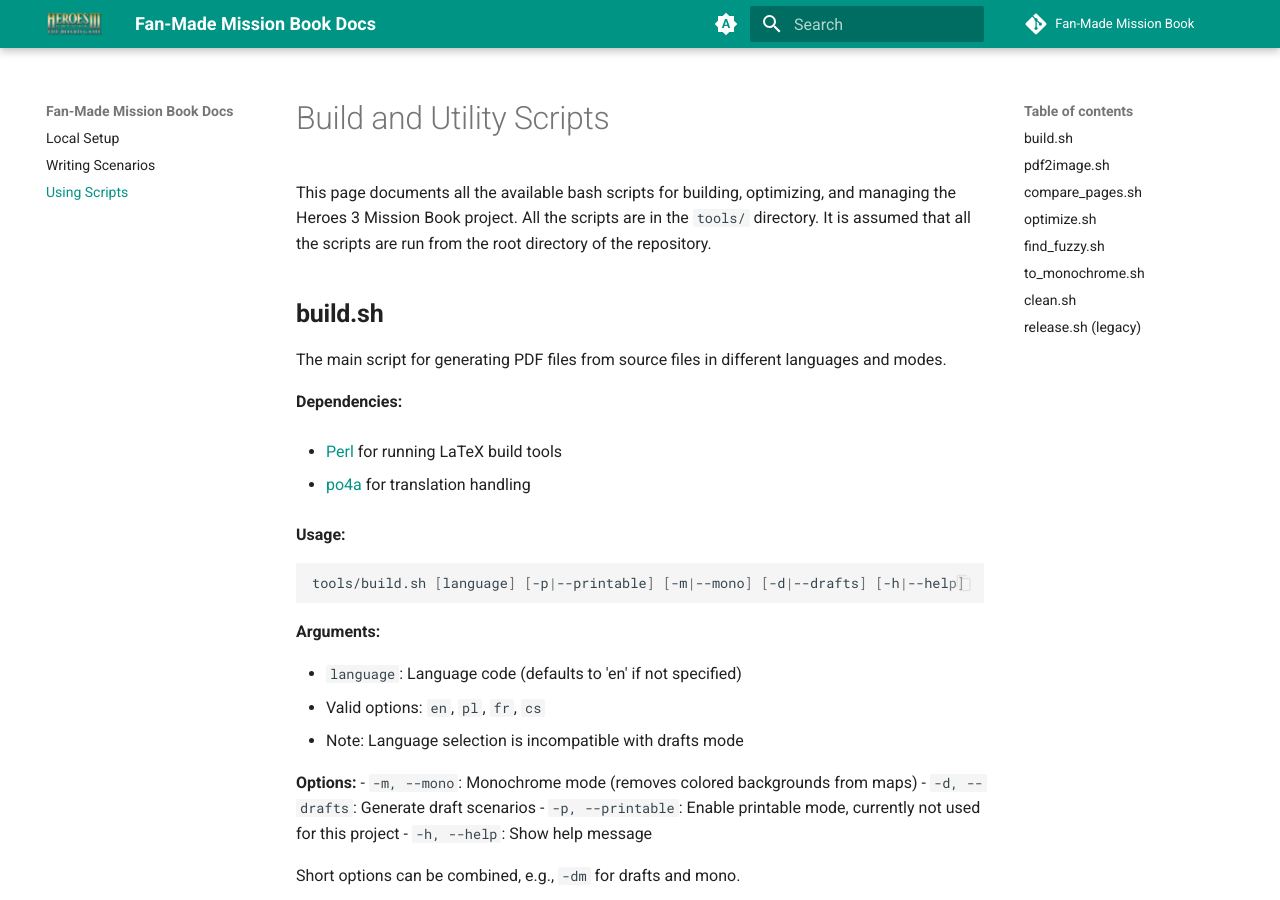
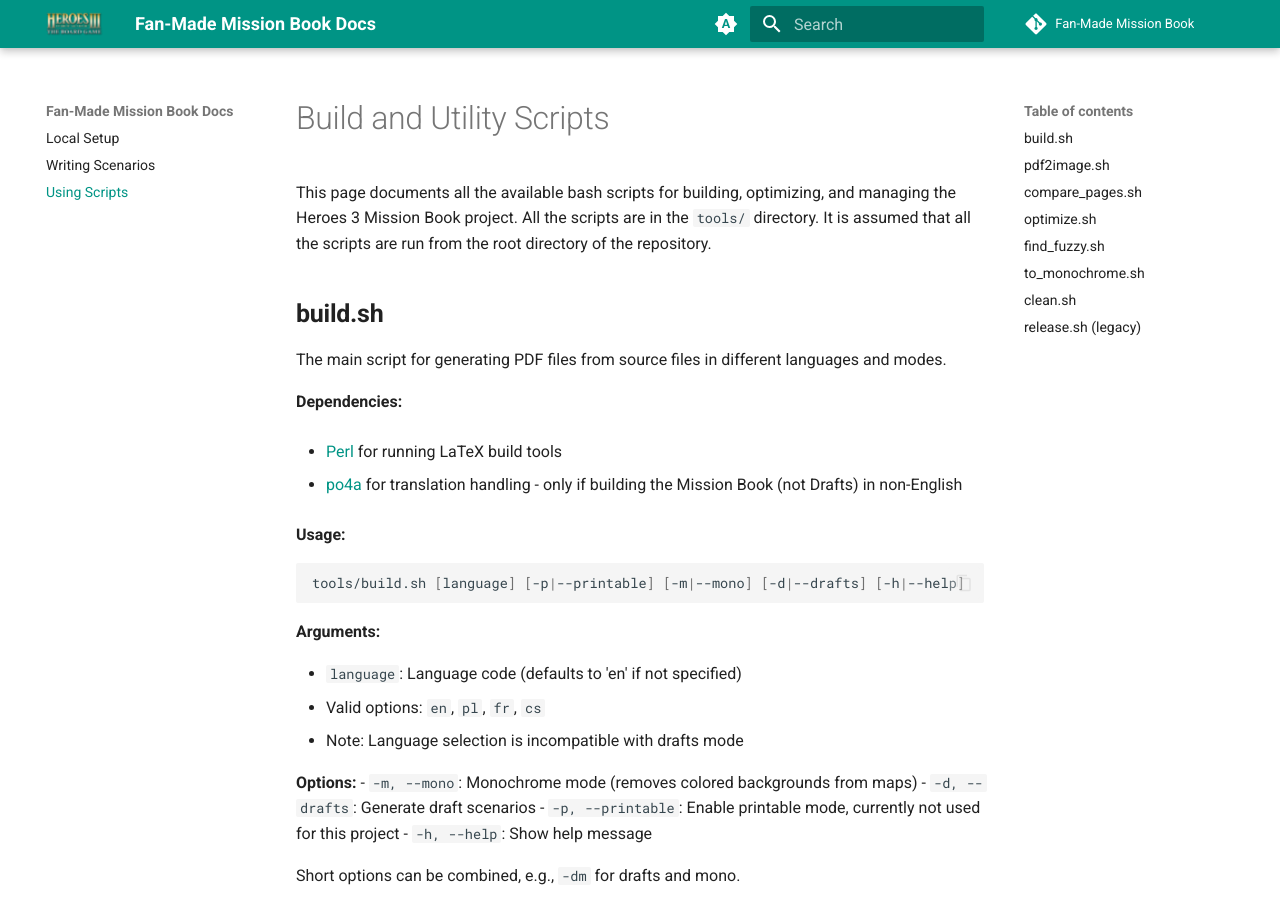
Before and after one commit to qwrtln/Homm3BG-mission-book, an MkDocs documentation site: the page built from docs/scripts.md, in a window 1280 px wide and 900 px high. Built offline with MkDocs 1.6.1 and Material for MkDocs 9.7.7, drawn with Linux system fonts in a browser that asks for light colours; comment, search, counter and statistics services are not loaded.

````diff
--- a/docs/scripts.md
+++ b/docs/scripts.md
@@ -12,7 +12,7 @@
 
 - [Perl](https://www.perl.org/) for running LaTeX build tools
 
-- [po4a](https://github.com/mquinson/po4a) for translation handling
+- [po4a](https://github.com/mquinson/po4a) for translation handling - only if building the Mission Book (not Drafts) in non-English
 
 **Usage:**
 ```bash
````
Also changed, not shown: docs/scenarios.md (+2 -2 lines).
